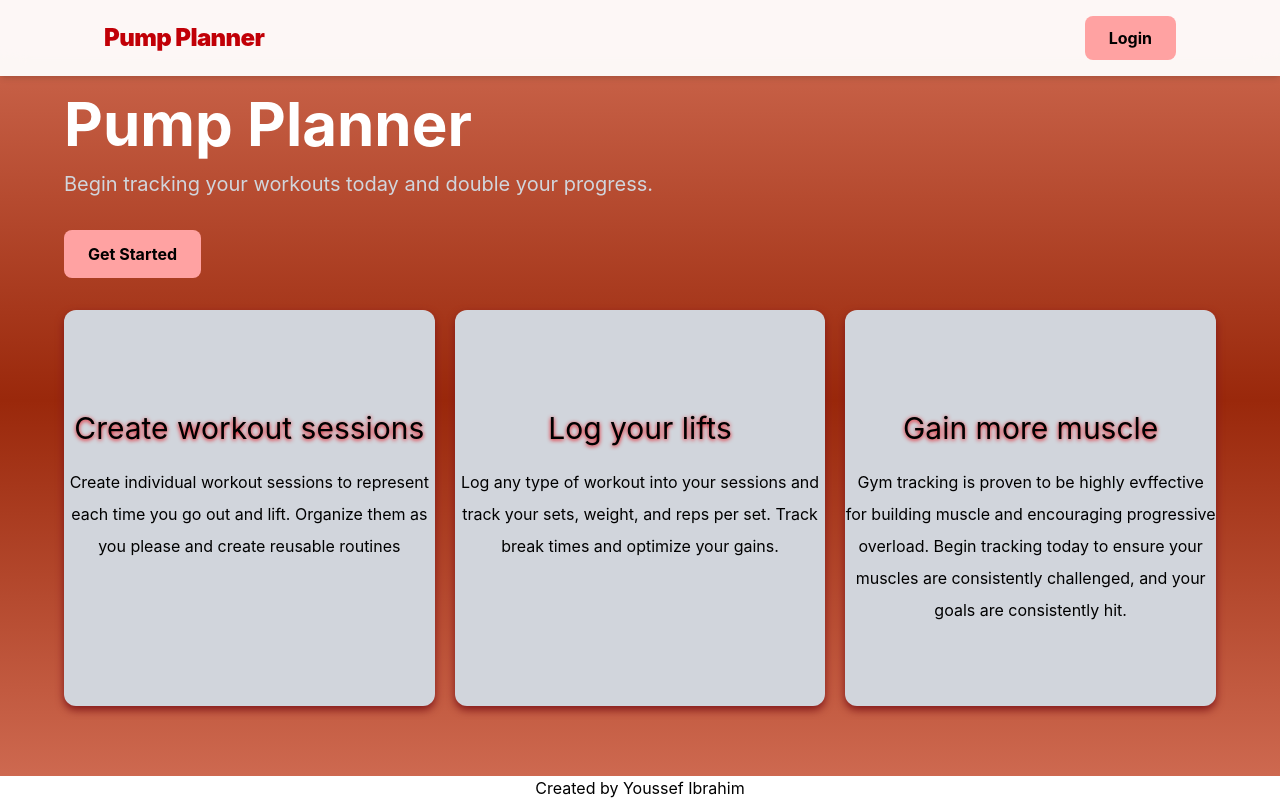
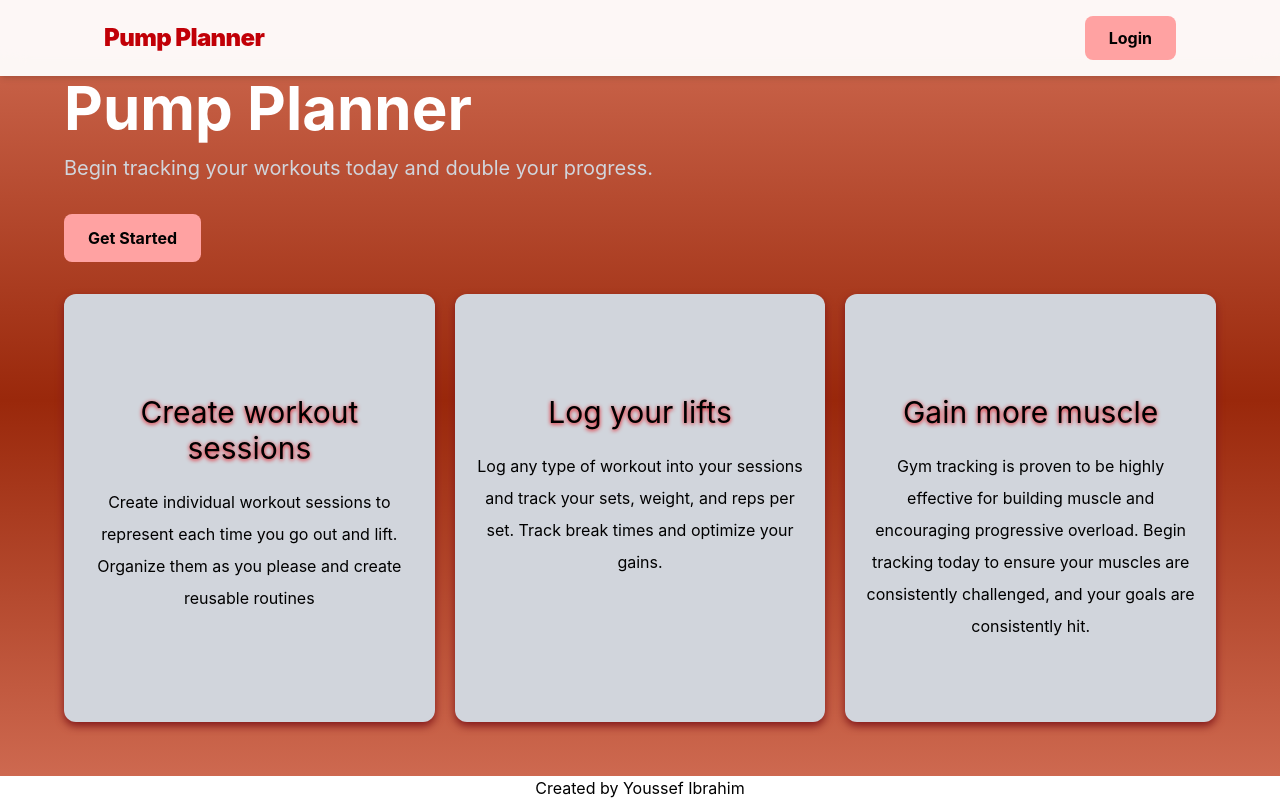
Before and after one commit to youssefibrahim3/PumpPlanner, a React app in the folder frontend/: page / in a window 1280 px wide. Built offline with nearby package versions, Linux system fonts and the light colour scheme; the HTML template or start-up script is replaced by a standard one.

Commit message:
Update HomePage.jsx

```diff
--- a/frontend/src/pages/HomePage.jsx
+++ b/frontend/src/pages/HomePage.jsx
@@ -29,22 +29,22 @@ export default function HomePage() {
             </button>
 
             <div className="grid grid-cols-3 gap-5">
-                <div className="block rounded-xl drop-shadow-red-900 bg-gray-300 py-20 drop-shadow-lg">
+                <div className="block rounded-xl drop-shadow-red-900 bg-gray-300 py-20 drop-shadow-lg px-5">
                     <h2 className="text-black py-5 text-3xl text-center drop-shadow-sm drop-shadow-red-600">Create workout sessions</h2>
                     <p className="text-center text-black leading-loose">
                         Create individual workout sessions to represent each time you go out and lift. Organize them as you please and create reusable routines
                     </p>
                 </div>
-                <div className="block rounded-xl drop-shadow-red-900 bg-gray-300 py-20 drop-shadow-lg">
+                <div className="block rounded-xl drop-shadow-red-900 bg-gray-300 py-20 drop-shadow-lg px-5">
                     <h2 className="text-black py-5 text-3xl text-center drop-shadow-sm drop-shadow-red-600">Log your lifts</h2>
                     <p className="text-center text-black leading-loose">
                         Log any type of workout into your sessions and track your sets, weight, and reps per set. Track break times and optimize your gains.
                     </p>
                 </div>
-                <div className="block rounded-xl drop-shadow-red-900 bg-gray-300 py-20 drop-shadow-lg">
+                <div className="block rounded-xl drop-shadow-red-900 bg-gray-300 py-20 drop-shadow-lg px-5">
                     <h2 className="text-black py-5 text-3xl text-center drop-shadow-sm drop-shadow-red-600">Gain more muscle</h2>
                     <p className="text-center text-black leading-loose">
-                        Gym tracking is proven to be highly evffective for building muscle and encouraging progressive overload. Begin tracking today to ensure your muscles are consistently challenged, and your goals are consistently hit.
+                        Gym tracking is proven to be highly effective for building muscle and encouraging progressive overload. Begin tracking today to ensure your muscles are consistently challenged, and your goals are consistently hit.
                     </p>
                 </div>
             </div>
```
